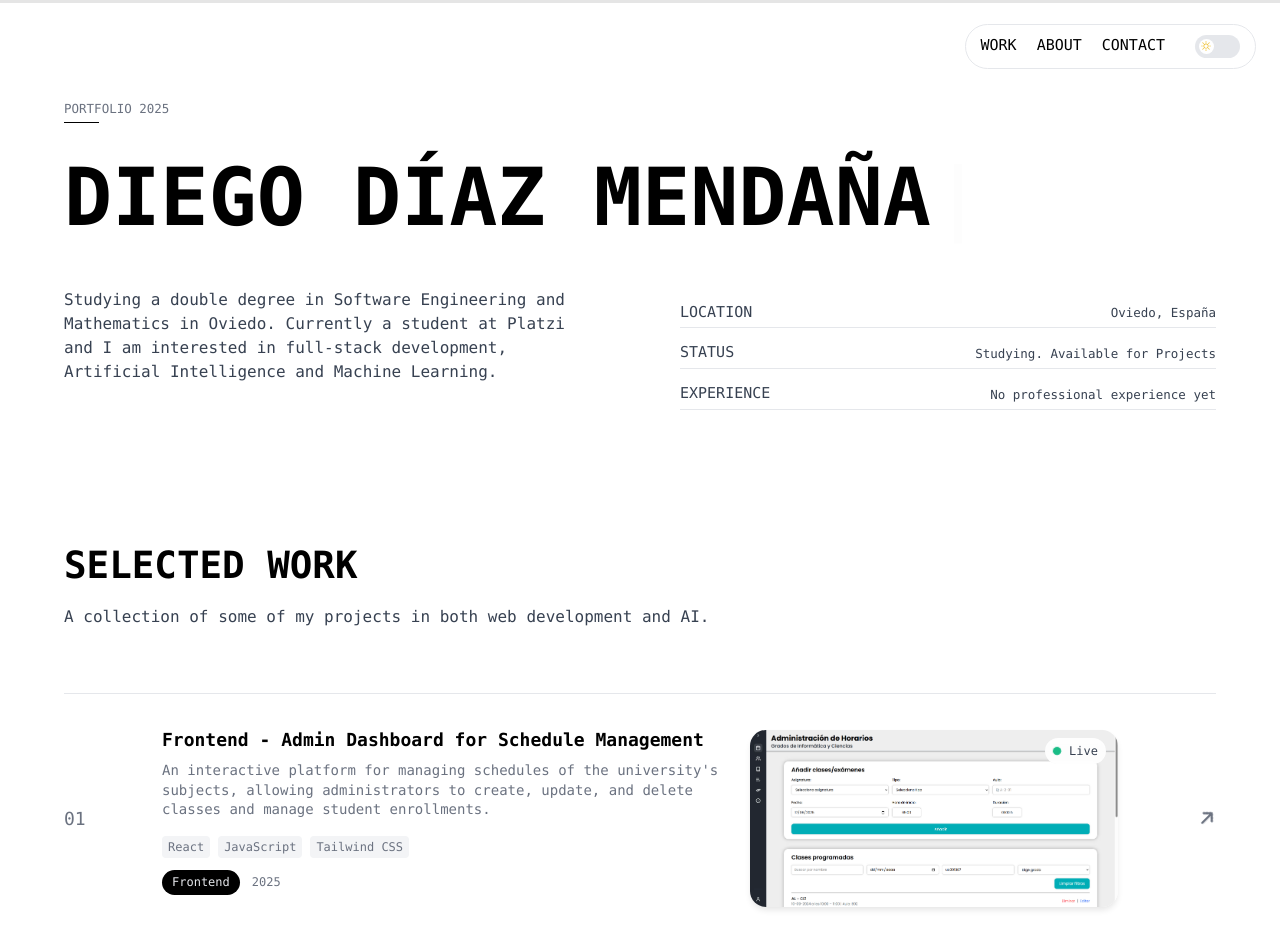
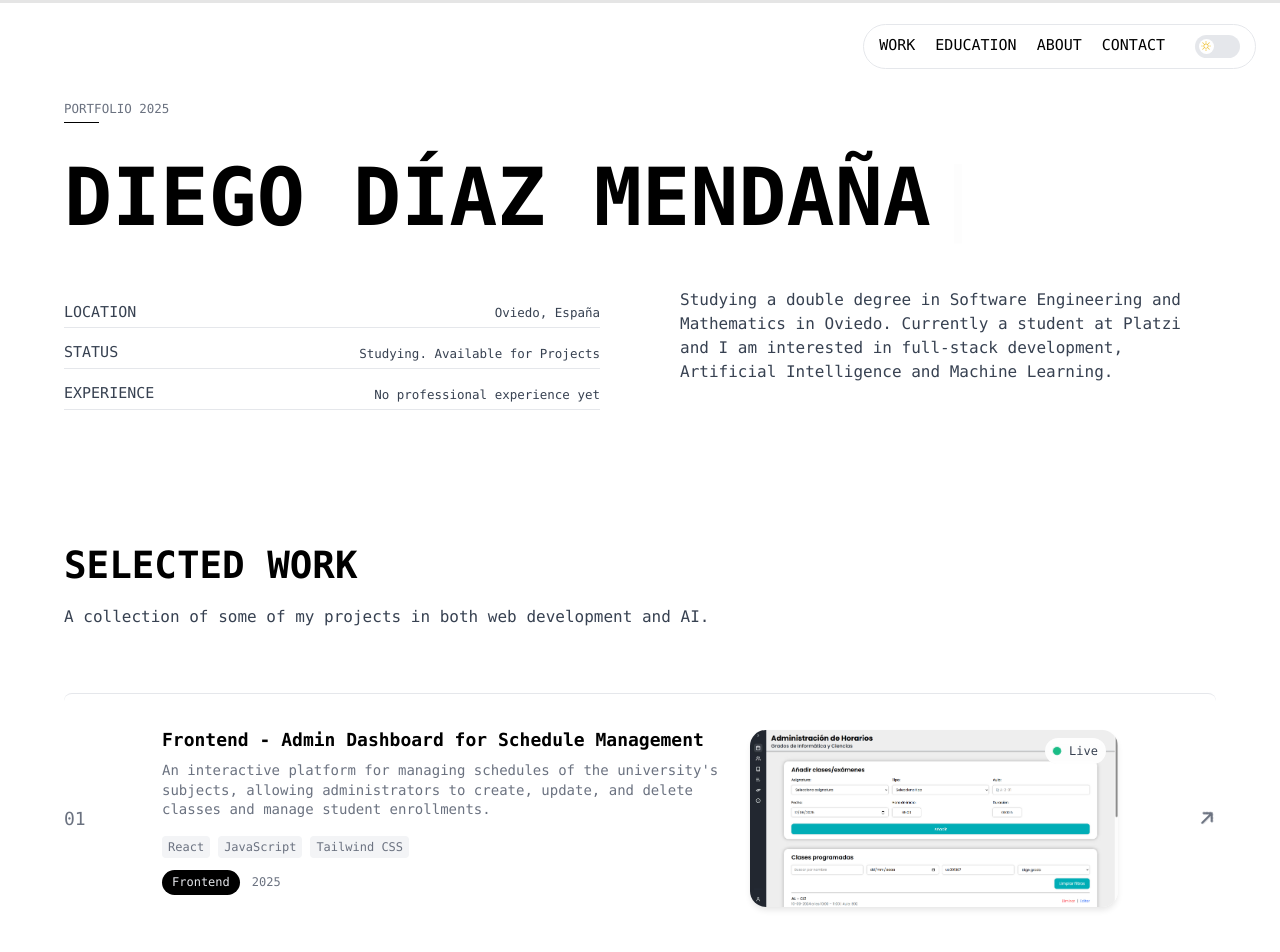
Before and after one commit to Mendana/my-portfolio, a React (Vite) app: page / in a window 1280 px wide. Shown: the top 952 px of the page. Built offline with nearby package versions, Linux system fonts and the light colour scheme.

Commit message:
feat: agregar animaciones al desplazarse y sección de educación en el portafolio

```diff
--- a/package.json
+++ b/package.json
@@ -15,6 +15,7 @@
     "react": "^19.1.0",
     "react-dom": "^19.1.0",
     "react-icons": "^5.5.0",
+    "react-intersection-observer": "^9.16.0",
     "react-simple-typewriter": "^5.0.1",
     "tailwindcss": "^4.1.11"
   },
--- a/src/App.css
+++ b/src/App.css
@@ -152,6 +152,38 @@
     display: grid;
     position: relative;
     margin-bottom: 52px;
+    border-bottom: 1.5px solid var(--border-primary);
+    transform: scale(1);
+    transition: transform 0.5s ease;
+    cursor: pointer; /* Indicar que todo el componente es clickable */
+    border-radius: 8px; /* Añadir bordes redondeados */
+    padding-bottom: 24px;
+}
+
+.project-view-container:hover {
+    transform: scale(1.02);
+}
+
+.project-view-container:hover h4 {
+    color: var(--text-primary); /* Color más oscuro al hacer hover */
+    transition: color 0.3s ease;
+}
+
+.project-view-container:hover .project-arrow {
+    color: var(--text-primary); /* Cambiar color de la flecha al hacer hover */
+    transition: color 0.3s ease;
+}
+
+.project-view-container:focus-visible {
+    outline: 2px solid var(--text-primary);
+    outline-offset: 4px;
+}
+
+/* Para mantener el foco en la flecha independientemente */
+.project-view-container .project-arrow:focus-visible {
+    outline: 2px solid var(--text-primary);
+    outline-offset: 2px;
+    border-radius: 50%;
 }
 
 .project-view-container img {
@@ -173,6 +205,7 @@
     font-weight: 500;
     grid-column: 1 / 2;
     grid-row: 2 / 3;
+    transition: color 0.3s ease;
 }
 
 .project-view-container .project-arrow {
@@ -182,7 +215,7 @@
     grid-row: 2 / 3;
     align-self: center;
     justify-self: end;
-    transition: transform 0.3s ease;
+    transition: transform 0.3s ease, color 0.3s ease;
 }
 
 .project-view-container .project-arrow:hover {
@@ -360,6 +393,13 @@
     font-weight: 300;
     border-radius: 8px;
     margin-block: 12px;
+}
+
+.education__all-courses-btn:hover {
+    cursor: pointer;
+    background-color: var(--bg-tertiary);
+    color: var(--text-secondary);
+    transition: background-color 0.3s ease, color 0.3s ease;
 }
 
 /* Course View */
@@ -639,6 +679,7 @@
 
 @media (min-width: 768px) {
     .project-view-container {
+        border-bottom: none;
         border-top: 1.5px solid var(--border-primary);
         padding-top: 32px;
         margin-top: 64px;
@@ -763,3 +804,14 @@
         padding-bottom: 32px;
     }
 }
+
+/* Añadir al final del archivo */
+
+/* Safari-specific animations */
+@supports (-webkit-touch-callout: none) {
+  .animate-on-scroll {
+    -webkit-backface-visibility: hidden;
+    -webkit-perspective: 1000;
+    will-change: transform, opacity;
+  }
+}
--- /dev/null
+++ b/src/components/AnimateOnScroll.jsx
@@ -0,0 +1,83 @@
+import { motion } from 'framer-motion';
+import { useAnimateOnScroll } from '../hooks/useAnimateOnScroll';
+
+const variants = {
+  fromLeft: {
+    hidden: { x: -100, opacity: 0 },
+    visible: {
+      x: 0,
+      opacity: 1,
+      transition: {
+        duration: 0.8,
+        ease: [0.22, 1, 0.36, 1]
+      }
+    }
+  },
+  fromRight: {
+    hidden: { x: 100, opacity: 0 },
+    visible: {
+      x: 0,
+      opacity: 1,
+      transition: {
+        duration: 0.8,
+        ease: [0.22, 1, 0.36, 1]
+      }
+    }
+  },
+  fromBottom: {
+    hidden: { y: 100, opacity: 0 },
+    visible: {
+      y: 0,
+      opacity: 1,
+      transition: {
+        duration: 0.8,
+        ease: [0.22, 1, 0.36, 1]
+      }
+    }
+  },
+  scale: {
+    hidden: { scale: 0.8, opacity: 0 },
+    visible: {
+      scale: 1,
+      opacity: 1,
+      transition: {
+        duration: 0.8,
+        ease: [0.22, 1, 0.36, 1]
+      }
+    }
+  }
+};
+
+function AnimateOnScroll({
+  children,
+  direction = "fromBottom",
+  threshold = 0.2,
+  delay = 0,
+  className = ""
+}) {
+  const { ref, controls } = useAnimateOnScroll(threshold);
+  const selectedVariant = variants[direction];
+
+  return (
+    <motion.div
+      ref={ref}
+      initial="hidden"
+      animate={controls}
+      variants={{
+        hidden: selectedVariant.hidden,
+        visible: {
+          ...selectedVariant.visible,
+          transition: {
+            ...selectedVariant.visible.transition,
+            delay
+          }
+        }
+      }}
+      className={className}
+    >
+      {children}
+    </motion.div>
+  );
+}
+
+export default AnimateOnScroll;
--- a/src/components/AppContent.jsx
+++ b/src/components/AppContent.jsx
@@ -8,6 +8,7 @@ import MyFooter from './MyFooter';
 import { Typewriter } from 'react-simple-typewriter';
 import projectsData from '../data/projects.json';
 import Education from './Education';
+import AnimateOnScroll from './AnimateOnScroll';
 
 function AppContent() {
     const { isDark } = useTheme();
@@ -25,12 +26,15 @@ function AppContent() {
 
 
         <header className='w-9/10 mx-auto lg:max-w-[1200px]'>
+          <AnimateOnScroll direction="fromLeft">
             <h2 className='title-underline text-xl text-[var(--text-tertiary)] mt-40 '>
               PORTFOLIO 2025
             </h2>
+          </AnimateOnScroll>
         </header>
         <main className='w-9/10 mx-auto mt-12 lg:max-w-[1200px]'>
           <section className='mb-50'>
+            <AnimateOnScroll direction="fromRight" delay={0.2}>
               <h1 className='text-6xl font-bold font-mono leading-tight min-h-[9.5rem] md:text-8xl lg:text-9xl text-[var(--text-primary)]'>
                 <Typewriter
                   words={['DIEGO DÍAZ MENDAÑA']}
@@ -42,7 +46,9 @@ function AppContent() {
                   delaySpeed={2000} // tiempo que espera antes de empezar a borrar
                 />
               </h1>
+            </AnimateOnScroll>
             <div className='info-container flex flex-col gap-10 mt-16'>
+              <AnimateOnScroll direction="fromRight" delay={0.4}>
                 <article className='brief-info-container'>
                   <ul>
                     <li>
@@ -60,22 +66,33 @@ function AppContent() {
                     </li>
                   </ul>
                 </article>
+              </AnimateOnScroll>
 
+              <AnimateOnScroll direction="fromLeft" delay={0.4}>
                 <article className='brief-resume-container'>
                   <p className='main-text'>Studying a double degree in <strong>Software Engineering</strong> and <strong>Mathematics</strong> in Oviedo. Currently a student at Platzi and I am interested in <strong>full-stack</strong> development, <strong>Artificial Intelligence</strong> and Machine Learning.</p>
                 </article>
+              </AnimateOnScroll>
             </div>
           </section>
 
           <section id='work' className='mb-80'>
+            <AnimateOnScroll direction="fromLeft">
               <h2 className='text-5xl font-bold mb-8 lg:text-6xl text-[var(--text-primary)]'>SELECTED WORK</h2>
+            </AnimateOnScroll>
 
+            <AnimateOnScroll direction="fromRight" delay={0.2}>
               <p className='main-text lg:w-7/10'>A collection of some of my projects in both web development and AI.</p>
+            </AnimateOnScroll>
 
             <div>
               {projectsData.projects.map((project, index) => (
+                <AnimateOnScroll
+                  key={project.id || index}
+                  direction={index % 2 === 0 ? "fromLeft" : "fromRight"}
+                  delay={0.1 * index}
+                >
                   <ProjectView
-                  key={project.id || index}
                     id={index + 1}
                     title={project.name}
                     description={project.description}
@@ -86,16 +103,21 @@ function AppContent() {
                     genre={project.genre}
                     link={project.link}
                   />
+                </AnimateOnScroll>
               ))}
             </div>
           </section>
 
-          <section className='mb-80'>
+          <section id='education' className='mb-80'>
+            <AnimateOnScroll direction="fromLeft">
               <Education />
+            </AnimateOnScroll>
           </section>
 
           <section id='about' className='mb-80'>
+            <AnimateOnScroll direction="fromLeft">
               <AboutMe />
+            </AnimateOnScroll>
           </section>
         </main>
         <footer id='contact'>
--- a/src/components/DesktopNavBar.jsx
+++ b/src/components/DesktopNavBar.jsx
@@ -15,6 +15,14 @@ function DesktopNavBar() {
                             'text-[var(--dark-text-primary)] hover:text-[var(--dark-text-tertiary)]' :
                             'text-[var(--text-primary)] hover:text-[var(--text-tertiary)]'}`}>
                         WORK
+                    </a>
+                </li>
+                <li>
+                    <a href="#education"
+                        className={`md:text-xl lg:text-2xl transition-colors ${isDark ?
+                            'text-[var(--dark-text-primary)] hover:text-[var(--dark-text-tertiary)]' :
+                            'text-[var(--text-primary)] hover:text-[var(--text-tertiary)]'}`}>
+                        EDUCATION
                     </a>
                 </li>
                 <li>
--- a/src/components/MobileNavBar.jsx
+++ b/src/components/MobileNavBar.jsx
@@ -54,6 +54,14 @@ function MobileNavBar() {
                                 </a>
                             </li>
                             <li>
+                                <a href="#education" className={`${isDark ?
+                                    'text-[var(--dark-text-primary)] hover:text-[var(--dark-text-tertiary)]' :
+                                    'text-[var(--text-primary)] hover:text-[var(--text-tertiary)]'}
+                                    transition-colors`}>
+                                    EDUCATION
+                                </a>
+                            </li>
+                            <li>
                                 <a href="#about" className={`${isDark ?
                                     'text-[var(--dark-text-primary)] hover:text-[var(--dark-text-tertiary)]' :
                                     'text-[var(--text-primary)] hover:text-[var(--text-tertiary)]'}
--- a/src/components/ProjectView.jsx
+++ b/src/components/ProjectView.jsx
@@ -24,9 +24,26 @@ function ProjectView({
         }
     };
 
+    const handleProjectClick = () => {
+        // Solo navegar si hay un enlace válido
+        if (link && link !== '#') {
+            window.open(link, '_blank', 'noopener noreferrer');
+        }
+    };
+
     return (
-        <div className="project-view-container">
-            <img src={image} alt="project image" />
+        <div
+            className="project-view-container"
+            onClick={handleProjectClick}
+            role="button"
+            tabIndex={0}
+            aria-label={`Ver proyecto ${title}`}
+            onKeyDown={(e) => {
+                // Permitir activación con tecla Enter para accesibilidad
+                if (e.key === 'Enter') handleProjectClick();
+            }}
+        >
+            <img src={image} alt={`Imagen del proyecto ${title}`} />
             <span className="project-status">
                 <span className={`status-indicator ${getStatusColor(status)}`}></span>
                 {status.charAt(0).toUpperCase() + status.slice(1)}
@@ -37,6 +54,7 @@ function ProjectView({
                 target="_blank"
                 rel="noopener noreferrer"
                 className="project-arrow"
+                onClick={(e) => e.stopPropagation()} // Evitar doble activación
             >
                 <FaArrowRight size={18} />
             </a>
@@ -48,7 +66,7 @@ function ProjectView({
                         <li key={index}>{tech}</li>
                     ))}
                 </ul>
-                <div display="flex flex-row">
+                <div className="flex flex-row items-center">
                     <p className="project-genre">{genre}</p>
                     <p>{year}</p>
                 </div>
--- /dev/null
+++ b/src/hooks/useAnimateOnScroll.jsx
@@ -0,0 +1,19 @@
+import { useEffect } from 'react';
+import { useAnimation } from 'framer-motion';
+import { useInView } from 'react-intersection-observer';
+
+export function useAnimateOnScroll(threshold = 0.2) {
+  const controls = useAnimation();
+  const [ref, inView] = useInView({
+    threshold: threshold,
+    triggerOnce: true, // La animación se ejecuta solo una vez
+  });
+
+  useEffect(() => {
+    if (inView) {
+      controls.start('visible');
+    }
+  }, [controls, inView]);
+
+  return { ref, controls };
+}
```
Also changed, not shown: src/components/Education.jsx (+16 -1 lines), 1 other file (tests, documents, lock files or other folders). Lines whose indentation alone changed are shown as unchanged.
